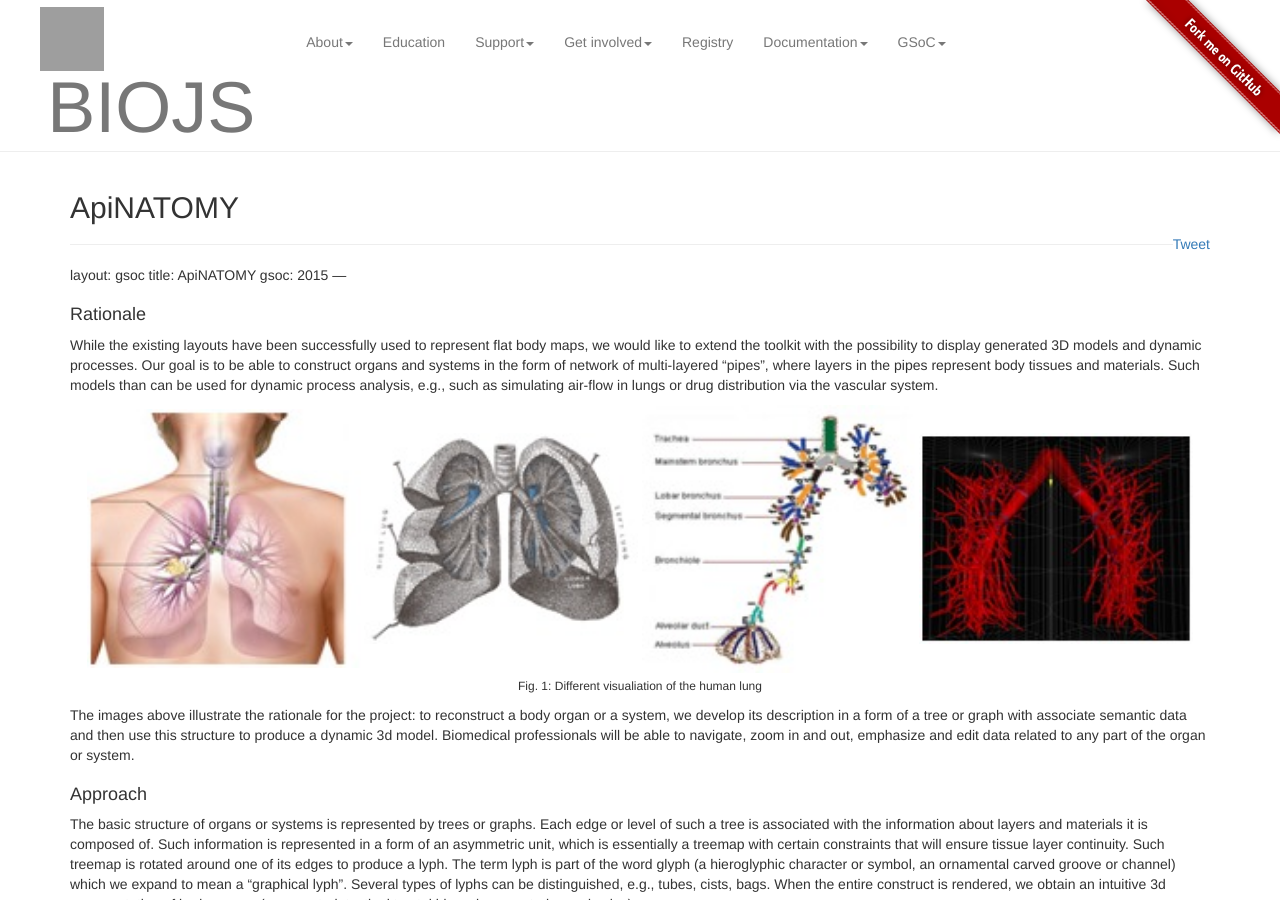
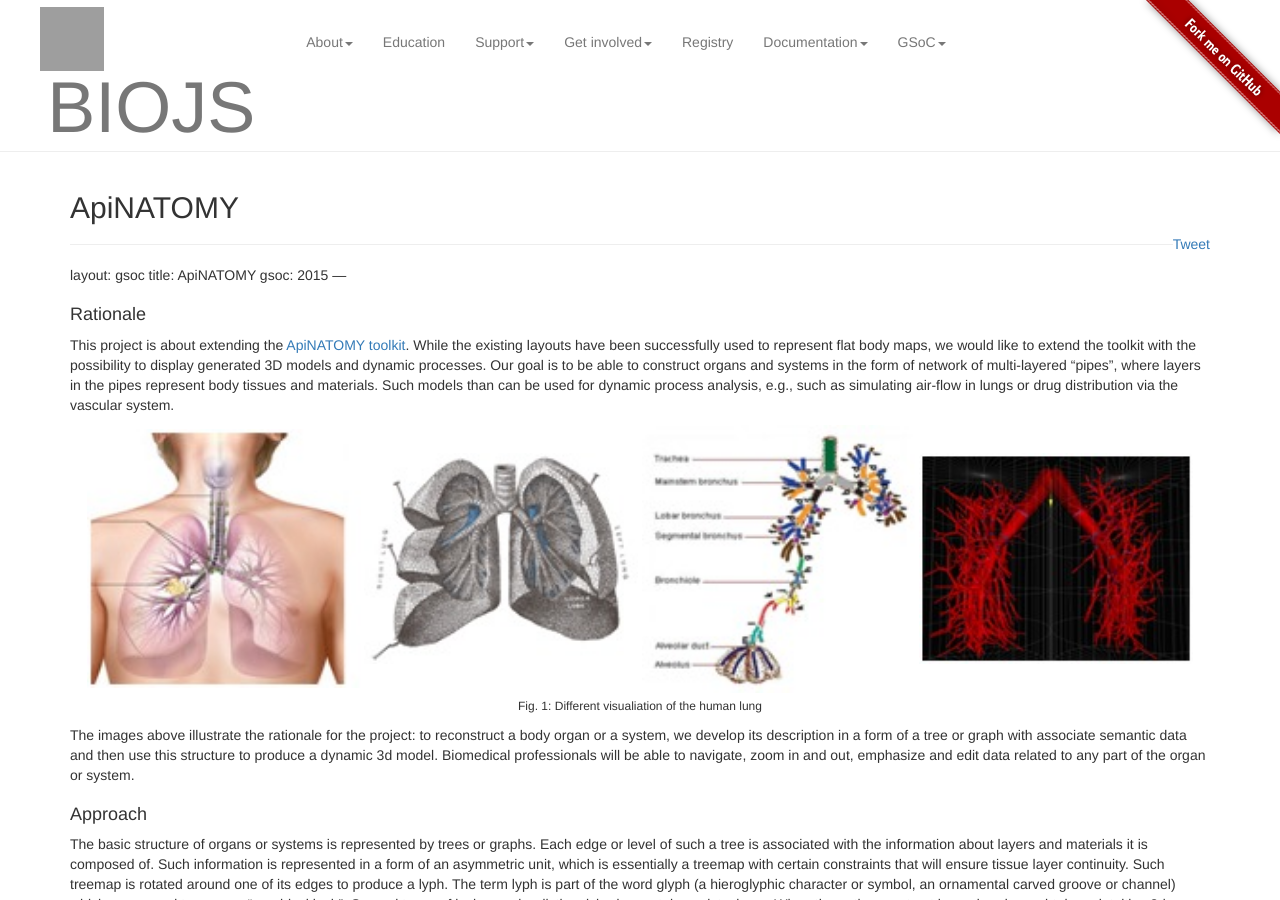
Before and after one commit to biojs/biojs.net, a Jekyll site: the page built from gsoc/2015/projects/apinatomy_1.md, in a window 1280 px wide and 900 px high. Built offline with Jekyll 4.4.1, drawn with Linux system fonts in a browser that asks for light colours; nearby versions of some CDN libraries; comment, search, counter and statistics services are not loaded; grey boxes are pictures that could not be loaded.

Commit message:
Update apinatomy_1.md
Started this description with an introductory sentence in the absence of a full introduction.

```diff
--- a/gsoc/2015/projects/apinatomy_1.md
+++ b/gsoc/2015/projects/apinatomy_1.md
@@ -7,7 +7,7 @@ gsoc: 2015
 Rationale
 ---------
 
-While the existing layouts have been successfully used to represent flat body maps, we would like to extend the toolkit with the possibility to display generated 3D models and dynamic processes. Our goal is to be able to construct organs and systems in the form of network of multi-layered “pipes”, where layers in the pipes represent body tissues and materials. Such models than can be used for dynamic process analysis, e.g., such as simulating air-flow in lungs or drug distribution via the vascular system.
+This project is about extending the [ApiNATOMY toolkit](http://www.apinatomy.net). While the existing layouts have been successfully used to represent flat body maps, we would like to extend the toolkit with the possibility to display generated 3D models and dynamic processes. Our goal is to be able to construct organs and systems in the form of network of multi-layered “pipes”, where layers in the pipes represent body tissues and materials. Such models than can be used for dynamic process analysis, e.g., such as simulating air-flow in lungs or drug distribution via the vascular system.
 
 <figure class="figure-no-block">
 	<img src="{{ site.baseurl }}gsoc/2015/img/apinatomy/lungs_human.jpg" alt="Lungs" width="24%">
```
